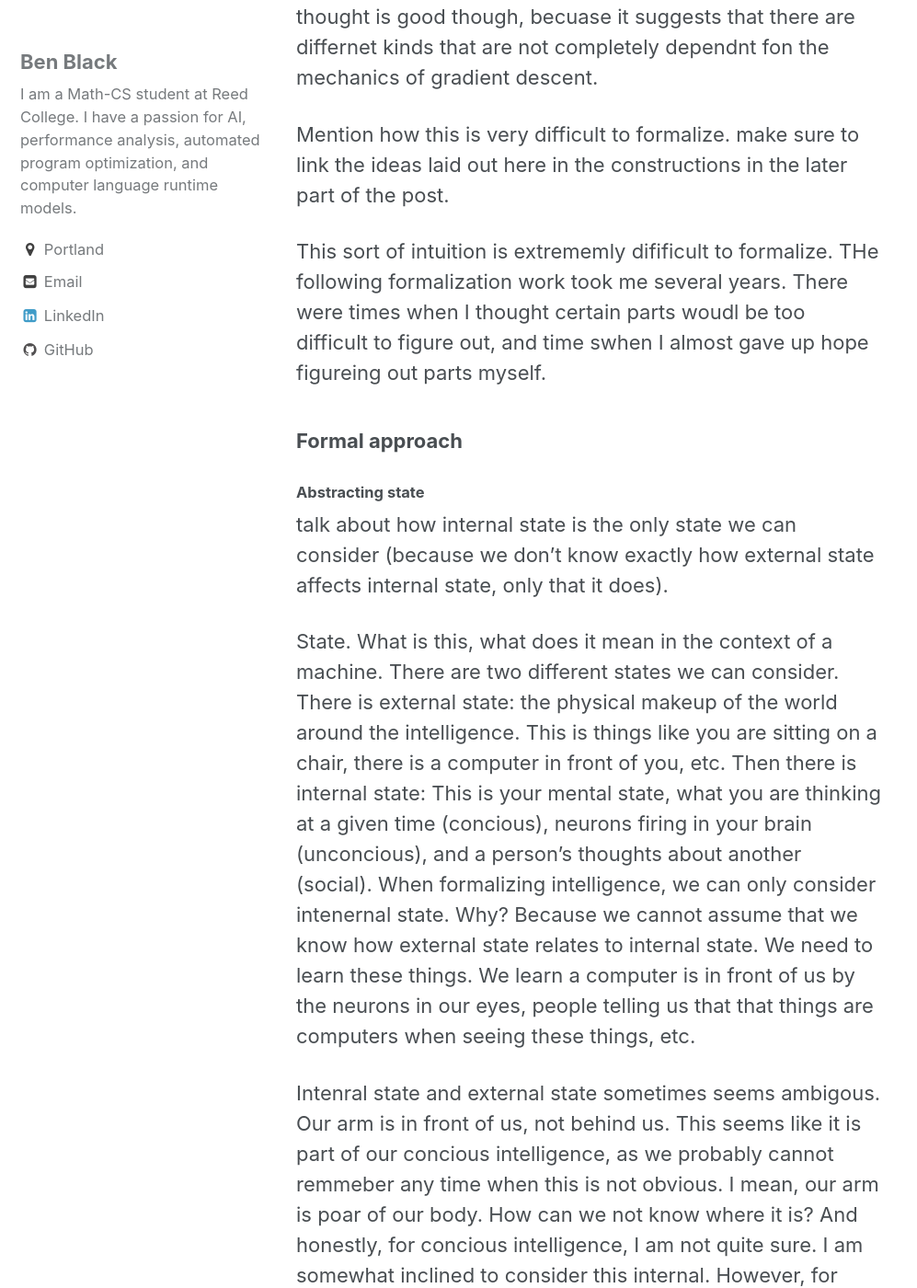
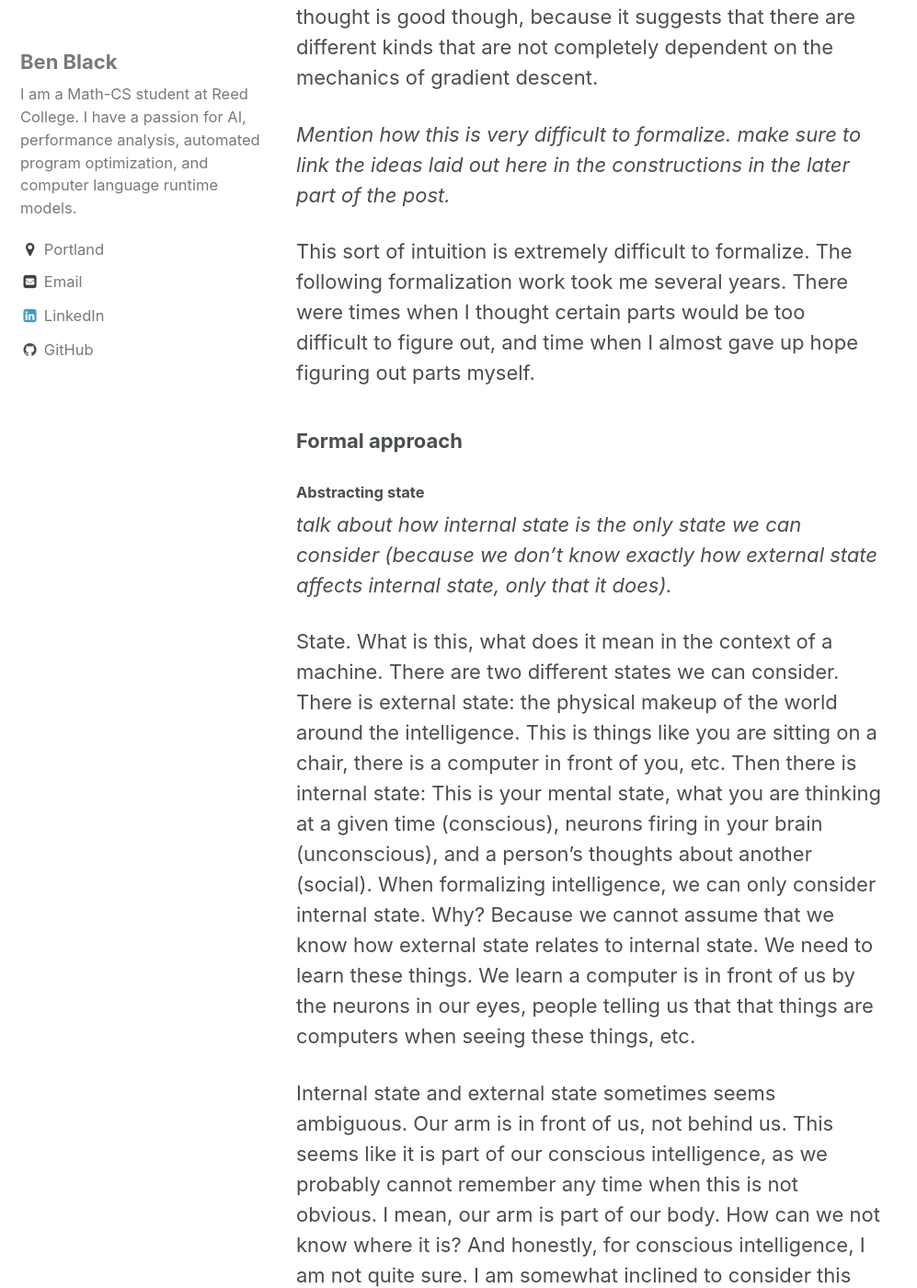
Before and after one commit to benblack769/benblack769.github.io, a Jekyll site: the page built from exploration_intelligence/conceptualizing-model.md, in a window 1280 px wide and 1400 px high, scrolled down 4415 px. Shown: the whole window at 92% size, without its empty margins (0-997 px from the left). Built offline with Jekyll 4.4.1, drawn with Linux system fonts in a browser that asks for light colours; our own code applies the rules of GitHub Pages for plain Markdown files; some of the changed text lies outside the part shown.

Commit message:
fixed spelling

```diff
--- a/exploration_intelligence/conceptualizing-model.md
+++ b/exploration_intelligence/conceptualizing-model.md
@@ -12,13 +12,13 @@ While there are current techniques that could maybe be used to solve this proble
 
 ### Intuition approach: Self-analysis
 
-talk about how it is always a good idea in AI (especially modeling intelligence) to figure out how you reason about a problem.
+*talk about how it is always a good idea in AI (especially modeling intelligence) to figure out how you reason about a problem.*
 
 In AI development, it is almost always a good idea to look at how humans solve the problem. Often, including the case at hand, humans perform far better than any computer, and so understanding how humans solve the problem hints at how computers should solve the problem. I believe that humans were a deep inspiration for AlphaGo. Even when computers do better than humans, this analysis can still be useful to improve the AI. Take Chess, where the AI beat humans back in the 90s because it can check more branches of the game tree. But humans were still better at large scale strategy, and human-computer teams can still easily beat computers. So a lot of current research in chess AI is trying to figure out what humans are doing and copying that.
 
 So what I will be doing to figure out how to implement general intelligence is looking at what I do as an intelligent being, isolate the important mechanics from the noise, and then reconstruct similar mechanics efficiently with computer code.
 
-talk about how I thought of my how my own ideas formed, how I learned, etc. Talk about how I noticed headaches caused by continued muscle extension caused by overexertion, emotional change causing emotional exhaustion rather than the emotions themselves.
+*talk about how I thought of my how my own ideas formed, how I learned, etc. Talk about how I noticed headaches caused by continued muscle extension caused by overexertion, emotional change causing emotional exhaustion rather than the emotions themselves.*
 
 How do thoughts form? This is a huge question that is almost certainly impossible to answer completely without futuristic technology. None the less, I have been asking myself this question for years. And I found is that *there is a physical, tangible, change in my body when complicated thoughts form.* Usually this involves muscles in the head moving around, although there are often more obvious changes, such as bobbing heads when listening to music, fidgeting when doing math, etc.
 
@@ -36,35 +36,35 @@ To give a more relatable example of this, take music. You can hum along some son
 
 After I noticed this, I
 
-talk about how thoughts "travel backwards", linking memories back in time.
+*talk about how thoughts "travel backwards", linking memories back in time.*
 
-Another idea is backpropagation of memories. When you run into an issue with life, i.e., a high cost is inflicted on you for some reason, you try to figure out how it worked. For example, you break up with your partner, the first thought is, what went wrong? When you don't know the answer, you go memories you think are relevant, and try to pick out signs of detachment. Then you go to earlier memories to try to figure out why that detachment occured. And then earlier memories to see why those eventos occured. And so you can see that we are really performing a very slow kind of backpropogation. I belive that backprogogation of some sort is esencially for any sort of intelligence that follows my general model. The example int hte setting of concious thought is good though, becuase it suggests that there are differnet kinds that are not completely dependnt fon the mechanics of gradient descent.
+Another idea is backpropagation of memories. When you run into an issue with life, i.e., a high cost is inflicted on you for some reason, you try to figure out how it worked. For example, you break up with your partner, the first thought is, what went wrong? When you don't know the answer, you go memories you think are relevant, and try to pick out signs of detachment. Then you go to earlier memories to try to figure out why that detachment occurred. And then earlier memories to see why those events occurred. And so you can see that we are really performing a very slow kind of backpropagation. I believe that backpropagation of some sort is essential for any sort of intelligence that follows my general model. The example in the setting of conscious thought is good though, because it suggests that there are different kinds that are not completely dependent on the mechanics of gradient descent.
 
-Mention how this is very difficult to formalize. make sure to link the ideas laid out here in the constructions in the later part of the post.
+*Mention how this is very difficult to formalize. make sure to link the ideas laid out here in the constructions in the later part of the post.*
 
-This sort of intuition is extrememly difificult to formalize. THe following formalization work took me several years. There were times when I thought certain parts woudl be too difficult to figure out, and time swhen I almost gave up hope figureing out parts myself.
+This sort of intuition is extremely difficult to formalize. The following formalization work took me several years. There were times when I thought certain parts would be too difficult to figure out, and time when I almost gave up hope figuring out parts myself.
 
 ### Formal approach
 
 #### Abstracting state
 
-talk about how internal state is the only state we can consider (because we don't know exactly how external state affects internal state, only that it does).
+*talk about how internal state is the only state we can consider (because we don't know exactly how external state affects internal state, only that it does).*
 
-State. What is this, what does it mean in the context of a machine. There are two different states we can consider. There is external state: the physical makeup of the world around the intelligence. This is things like you are sitting on a chair, there is a computer in front of you, etc. Then there is internal state: This is your mental state, what you are thinking at a given time (concious), neurons firing in your brain (unconcious), and a person's thoughts about another (social). When formalizing intelligence, we can only consider intenernal state. Why? Because we cannot assume that we know how external state relates to internal state. We need to learn these things. We learn a computer is in front of us by the neurons in our eyes, people telling us that that things are computers when seeing these things, etc.
+State. What is this, what does it mean in the context of a machine. There are two different states we can consider. There is external state: the physical makeup of the world around the intelligence. This is things like you are sitting on a chair, there is a computer in front of you, etc. Then there is internal state: This is your mental state, what you are thinking at a given time (conscious), neurons firing in your brain (unconscious), and a person's thoughts about another (social). When formalizing intelligence, we can only consider internal state. Why? Because we cannot assume that we know how external state relates to internal state. We need to learn these things. We learn a computer is in front of us by the neurons in our eyes, people telling us that that things are computers when seeing these things, etc.
 
-Intenral state and external state sometimes seems ambigous. Our arm is in front of us, not behind us. This seems like it is part of our concious intelligence, as we probably cannot remmeber any time when this is not obvious. I mean, our arm is poar of our body. How can we not know where it is? And honestly, for concious intelligence, I am not quite sure. I am somewhat inclined to consider this internal. However, for unconcious intelligence, this is definitely external knowledge. All we see, as an unconous intelligence, is that some neurons are firing. The values of some other neurons can cause a change in
+Internal state and external state sometimes seems ambiguous. Our arm is in front of us, not behind us. This seems like it is part of our conscious intelligence, as we probably cannot remember any time when this is not obvious. I mean, our arm is part of our body. How can we not know where it is? And honestly, for conscious intelligence, I am not quite sure. I am somewhat inclined to consider this internal. However, for unconscious intelligence, this is definitely external knowledge. All we see, as an unconscious intelligence, is that some neurons are firing. The values of some other neurons can cause a change in
 
-talk about how we need a way to group external states into higher level states (and how this is absolutely key to high level intelligence, and possibly mention that that is what multilayer NNs try to accomplish). Example: standing up is a hugely complex state, we need to abstract it to a single state, or a small number of states. talk about how we shouldn't really know which states are higher level consolidations and which ones are original states.
+*talk about how we need a way to group external states into higher level states (and how this is absolutely key to high level intelligence, and possibly mention that that is what multilayer NNs try to accomplish). Example: standing up is a hugely complex state, we need to abstract it to a single state, or a small number of states. talk about how we shouldn't really know which states are higher level consolidations and which ones are original states.*
 
-talk about how states, outputs, and costs need to be as continuous as possible (to maximize learning opportunities).
+*talk about how states, outputs, and costs need to be as continuous as possible (to maximize learning opportunities).*
 
 #### Localizing and backpropogating cost
 
-talk about need to estimate local cost from global cost (is not known, so we need to use function estimation). Maybe bring in papers about this, since this is really hard.
+*talk about need to estimate local cost from global cost (is not known, so we need to use function estimation). Maybe bring in papers about this, since this is really hard.*
 
-talk about how in order to predict costs in simulation (see below section), we need to figure out which states cause/correlate with costs. In this way, we want costs to consolidate, i.e., we want higher level states that strongly correlate with cost.
+*talk about how in order to predict costs in simulation (see below section), we need to figure out which states cause/correlate with costs. In this way, we want costs to consolidate, i.e., we want higher level states that strongly correlate with cost.*
 
-talk about how in order to optimize cost (see below section), we need to avoid activating states that strongly correlate with costs. Note that this conflicts with the above analysis. Need to figure out how to resolve this contradiction.
+*talk about how in order to optimize cost (see below section), we need to avoid activating states that strongly correlate with costs. Note that this conflicts with the above analysis. Need to figure out how to resolve this contradiction.*
 
 #### Taylor expansion of intelligence
 
```
